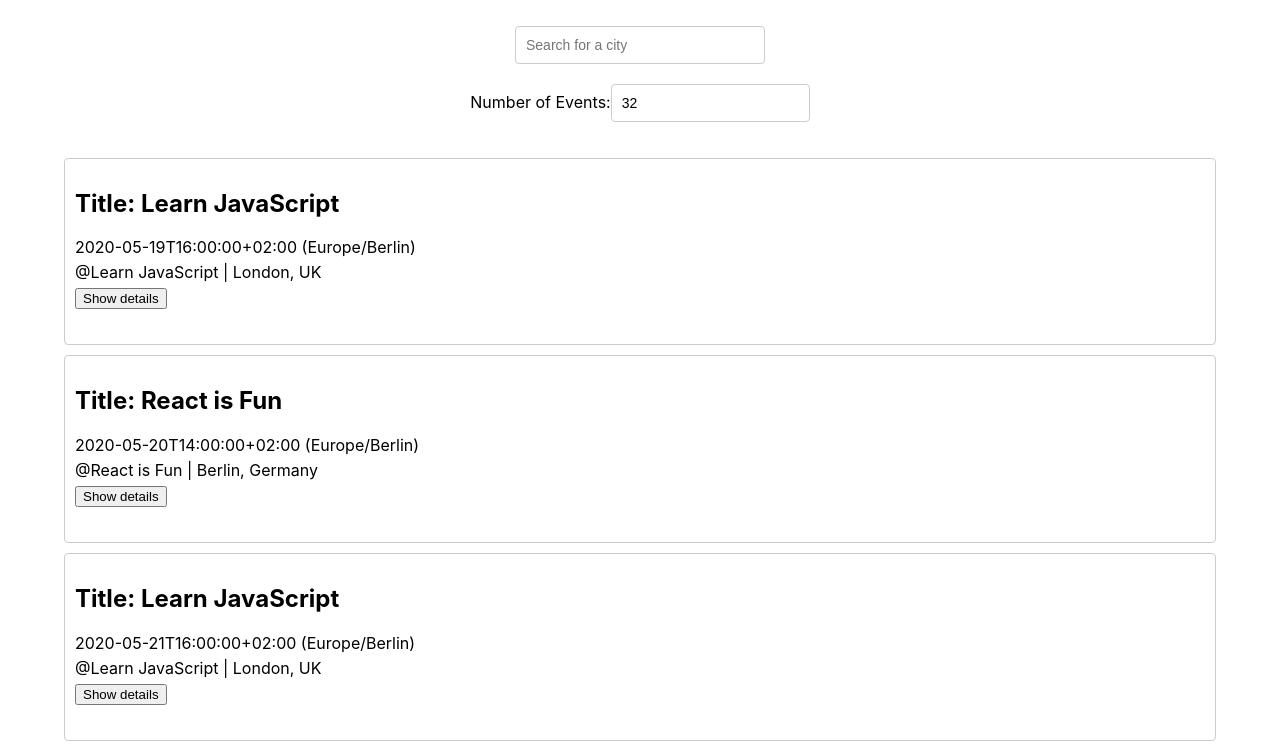
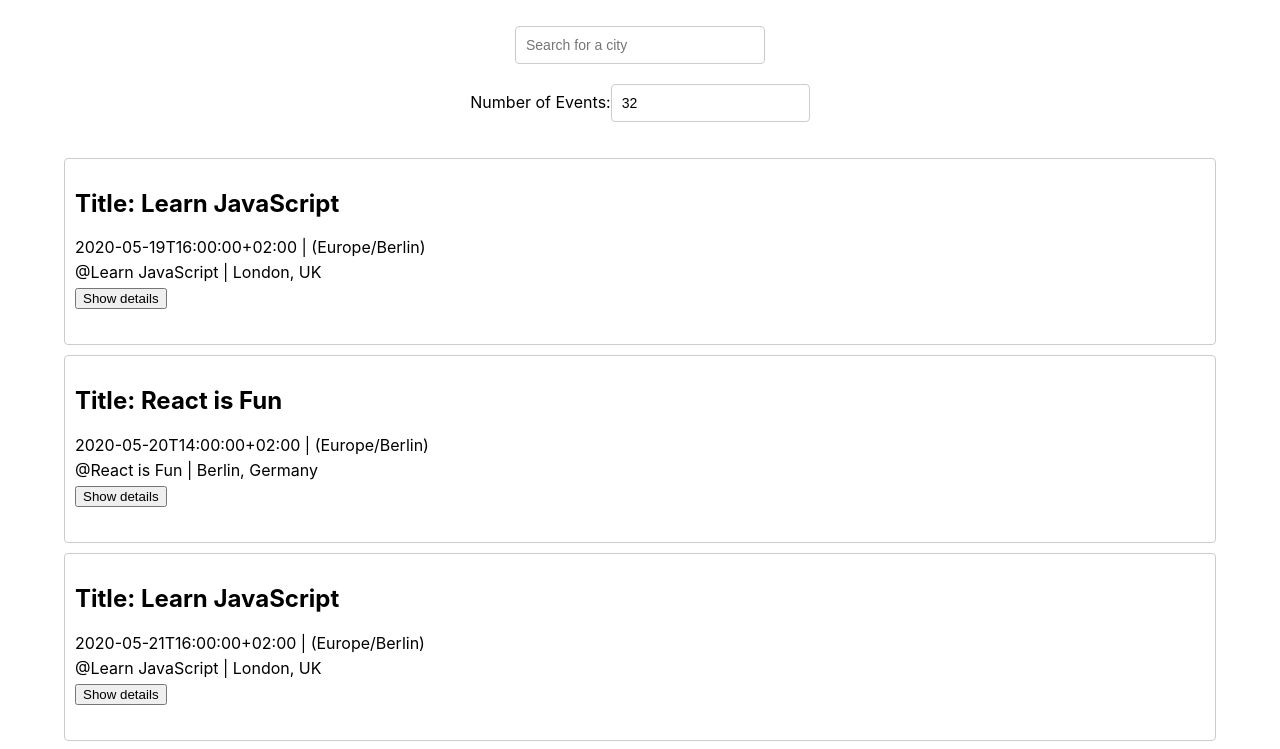
Before and after one commit to MiraKarate/meet, a React (Create React App) app: page / in a window 1280 px wide. Shown: the top 749 px of the page. Built offline with nearby package versions, Linux system fonts and the light colour scheme; what atatus-spa would draw is missing.

Commit message:
added spacing in event.js between date and time

```diff
--- a/src/components/Event.js
+++ b/src/components/Event.js
@@ -14,7 +14,7 @@ const Event = ({ event }) => { // Destructure the 'event' prop correctly
   return (
     <div className='event' id='event'>
       <h2 className='title' style={{ fontWeight: 'bold' }}>Title: {event.summary}</h2>
-      <p className='shortInfo'> {event.start.dateTime} ({event.start.timeZone})</p>
+      <p className='shortInfo'> {event.start.dateTime} | ({event.start.timeZone})</p>
       <p className='shortInfo'> @{event.summary} | {event.location}</p>
       <button className='detailsButton'onClick={toggleCollapse}> {collapsed ?'Show details': 'Hide details'} </button>
       {!collapsed && (
```
